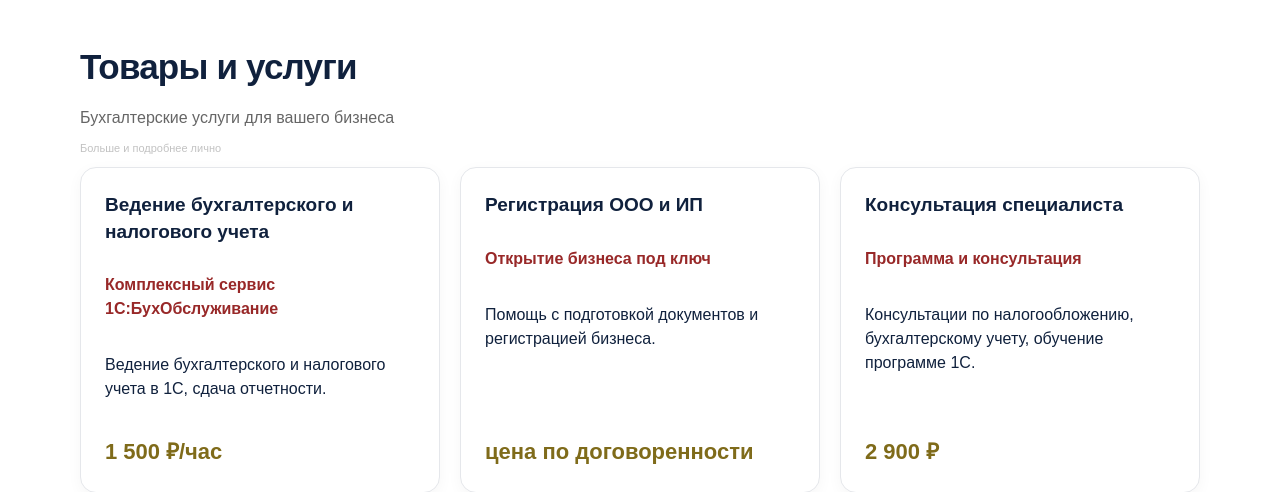
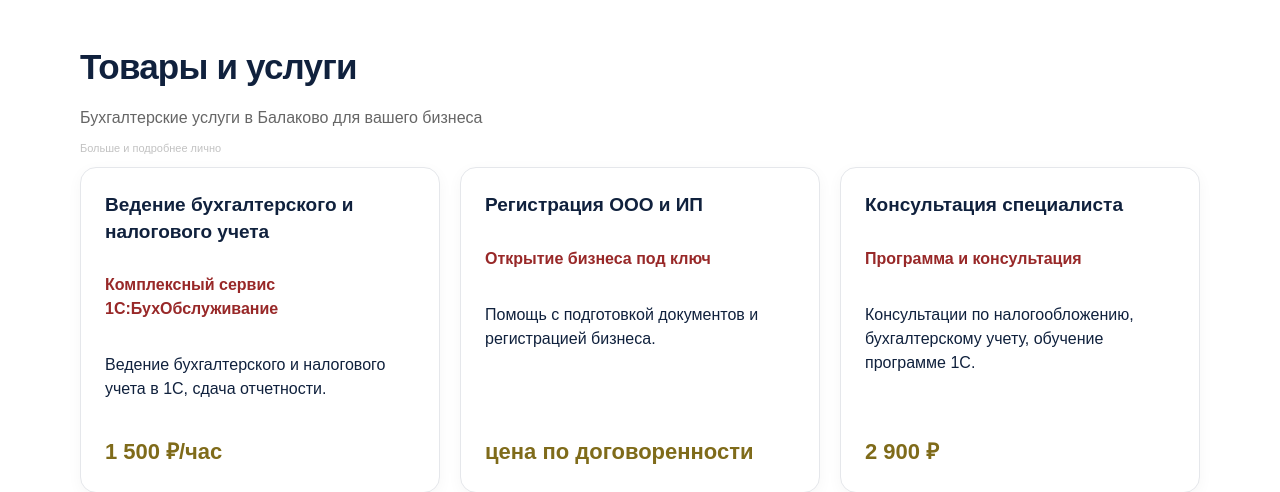
Before and after one commit to tagunovaalena25-png/buh-obsluzhivanie-site, a Flask app: page / in a window 1280 px wide. Shown: the part 3020-3512 px from the top of the page. Run offline with Flask 3, Linux system fonts and the light colour scheme; data comes from the database, SQL or seed files in the repository.

Commit message:
Update index.html

```diff
--- a/templates/index.html
+++ b/templates/index.html
@@ -189,7 +189,7 @@
   <div class="container">
     <h2>Товары и услуги</h2>
     <p class="section-description">
-      Бухгалтерские услуги для вашего бизнеса
+Бухгалтерские услуги в Балаково для вашего бизнеса
     </p>
 <p style="font-size: 11px; color: #C2C2C2; margin-top: -15px;">
   Больше и подробнее лично
```
